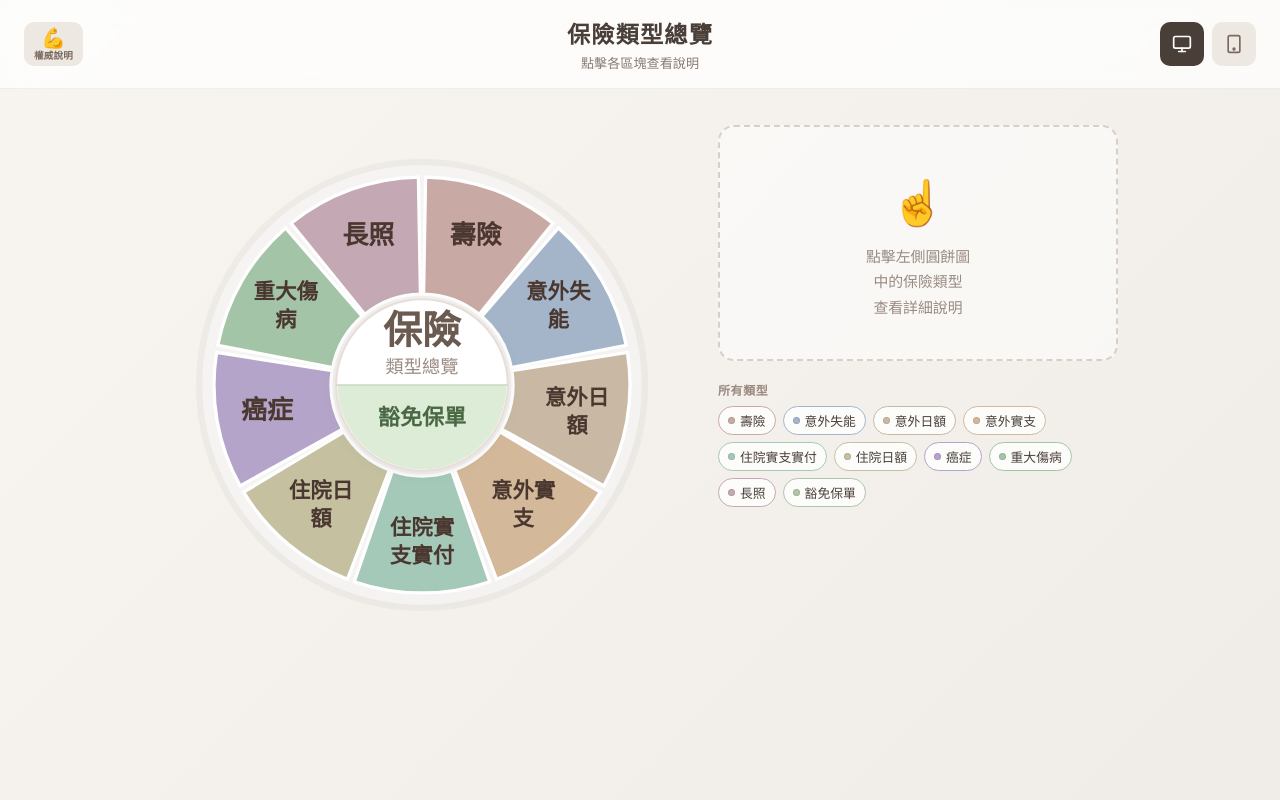
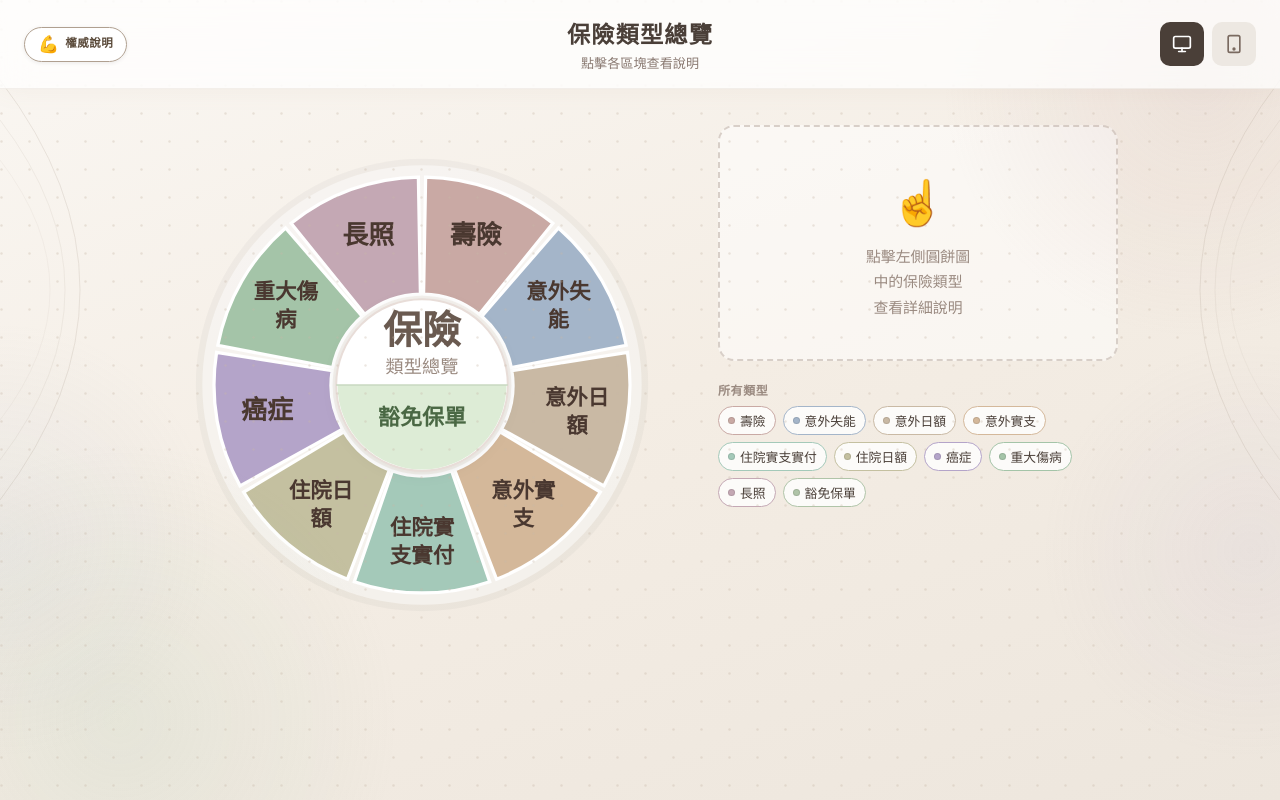
Before and after one commit to stratofin/insurence-pie, a React (Vite) app: page / in a window 1280 px wide. Built offline with nearby package versions, Linux system fonts and the light colour scheme.

Commit message:
Update App.jsx

```diff
--- a/src/App.jsx
+++ b/src/App.jsx
@@ -18,7 +18,7 @@ const insuranceData = [
   { id: 4, name: "住院實支實付", color: "#A4C9B9", icon: "💊", subtitle: "多花多賠・限額內實報實銷",        description: "花多少賠多少（限額內給付收據）。\n重要性：二代健保自費項目增加、民眾荷包失血、只要額度夠醫生放心治療。" },
   { id: 5, name: "住院日額",     color: "#C4C0A0", icon: "📋", subtitle: "多花多賠・病房手術療養",          description: "定額給付住院天數（診斷證明書）。\n重要性：病房費、薪資損失、看護費、交通費營養品、減少家人負擔。" },
   { id: 6, name: "癌症",         color: "#B4A4C9", icon: "🎗", subtitle: "可選日額型・彈性給付",            description: "惡性腫瘤。\n重要性：昂貴標靶藥物費、治療過程長、影響工作收入、家人心情與經濟壓力大。" },
-  { id: 7, name: "重大傷病",     color: "#A4C4A8", icon: "❤️", subtitle: "少額・保額×住院日數",             description: "七項重大疾病（病很重、花很多、拖很久、死不了）。\n重要性：復健安養治療時間長、收入中斷、生活費看護費龐大。" },
+  { id: 7, name: "重大傷病",     color: "#A4C4A8", icon: "❤️", subtitle: "經確診後一筆給付",               description: "七項重大疾病（病很重、花很多、拖很久、死不了）。\n重要性：復健安養治療時間長、收入中斷、生活費看護費龐大。" },
   { id: 8, name: "長照",         color: "#C4A8B4", icon: "🌿", subtitle: "持續給付・長期條件每年／每月",    description: "長期失能無法自理（吃飯、如廁、移位等六項失能）。\n重要性：長期看護費昂貴、家人照護壓力龐大、生活品質嚴重受影響。" },
 ];
 
@@ -502,18 +502,65 @@ export default function InsuranceApp() {
   return (
     <div style={{
       minHeight: "100vh",
-      background: "linear-gradient(135deg, #f8f5f0 0%, #f0ede8 100%)",
+      background: "linear-gradient(160deg, #faf7f3 0%, #f4ede4 50%, #ede6dd 100%)",
       fontFamily: "'Noto Sans TC', 'PingFang TC', 'Microsoft JhengHei', sans-serif",
       display: "flex", flexDirection: "column", alignItems: "center",
+      position: "relative", overflow: "hidden",
     }}>
+
+      {/* ── 背景裝飾層 ── */}
+      {/* 光暈球：右上角玫瑰色 */}
+      <div style={{ position:"fixed", top:"-180px", right:"-180px", width:"520px", height:"520px",
+        borderRadius:"50%", background:"radial-gradient(circle, rgba(201,169,164,0.18) 0%, transparent 70%)",
+        pointerEvents:"none", zIndex:0 }} />
+      {/* 光暈球：左下角鼠尾草綠 */}
+      <div style={{ position:"fixed", bottom:"-200px", left:"-160px", width:"560px", height:"560px",
+        borderRadius:"50%", background:"radial-gradient(circle, rgba(164,196,168,0.16) 0%, transparent 70%)",
+        pointerEvents:"none", zIndex:0 }} />
+      {/* 光暈球：左上角淡藍 */}
+      <div style={{ position:"fixed", top:"40%", left:"-220px", width:"440px", height:"440px",
+        borderRadius:"50%", background:"radial-gradient(circle, rgba(164,181,201,0.12) 0%, transparent 70%)",
+        pointerEvents:"none", zIndex:0 }} />
+      {/* 光暈球：右下角薰衣草 */}
+      <div style={{ position:"fixed", bottom:"5%", right:"-180px", width:"420px", height:"420px",
+        borderRadius:"50%", background:"radial-gradient(circle, rgba(180,164,201,0.11) 0%, transparent 70%)",
+        pointerEvents:"none", zIndex:0 }} />
+      {/* 點陣圖案 SVG */}
+      <svg style={{ position:"fixed", inset:0, width:"100%", height:"100%", pointerEvents:"none", zIndex:0, opacity:0.35 }}
+        xmlns="http://www.w3.org/2000/svg">
+        <defs>
+          <pattern id="dots" x="0" y="0" width="28" height="28" patternUnits="userSpaceOnUse">
+            <circle cx="1.5" cy="1.5" r="1.2" fill="#c8b8a8" />
+          </pattern>
+        </defs>
+        <rect width="100%" height="100%" fill="url(#dots)" />
+      </svg>
+      {/* 右側細線裝飾弧 */}
+      <svg style={{ position:"fixed", top:"10%", right:0, width:"180px", height:"420px", pointerEvents:"none", zIndex:0, opacity:0.18 }}
+        viewBox="0 0 180 420" xmlns="http://www.w3.org/2000/svg">
+        <path d="M 180 0 Q 20 210 180 420" fill="none" stroke="#a09080" strokeWidth="1"/>
+        <path d="M 180 40 Q 50 210 180 380" fill="none" stroke="#a09080" strokeWidth="0.6"/>
+        <path d="M 180 80 Q 80 210 180 340" fill="none" stroke="#a09080" strokeWidth="0.4"/>
+      </svg>
+      {/* 左側細線裝飾弧 */}
+      <svg style={{ position:"fixed", top:"10%", left:0, width:"180px", height:"420px", pointerEvents:"none", zIndex:0, opacity:0.18 }}
+        viewBox="0 0 180 420" xmlns="http://www.w3.org/2000/svg">
+        <path d="M 0 0 Q 160 210 0 420" fill="none" stroke="#a09080" strokeWidth="1"/>
+        <path d="M 0 40 Q 130 210 0 380" fill="none" stroke="#a09080" strokeWidth="0.6"/>
+        <path d="M 0 80 Q 100 210 0 340" fill="none" stroke="#a09080" strokeWidth="0.4"/>
+      </svg>
+
       {/* Header */}
       <div style={{
         width: "100%", boxSizing: "border-box",
-        background: "rgba(255,255,255,0.75)",
-        backdropFilter: "blur(10px)",
-        borderBottom: "1px solid rgba(0,0,0,0.06)",
+        background: "rgba(255,255,255,0.72)",
+        backdropFilter: "blur(16px)",
+        WebkitBackdropFilter: "blur(16px)",
+        borderBottom: "1px solid rgba(180,160,140,0.15)",
+        boxShadow: "0 1px 24px rgba(160,130,100,0.07)",
         padding: "16px 24px",
         display: "flex", alignItems: "center", justifyContent: "space-between",
+        position: "relative", zIndex: 10,
       }}>
         {/* Left: Authority button */}
         <div style={{ width: "96px", display: "flex", justifyContent: "flex-start" }}>
@@ -521,17 +568,19 @@ export default function InsuranceApp() {
             onClick={() => setUseAuthority((v) => !v)}
             title={useAuthority ? "切換回自訂說明" : "載入權威重點整理"}
             style={{
-              display: "flex", flexDirection: "column", alignItems: "center", justifyContent: "center",
-              gap: "2px", padding: "6px 10px", borderRadius: "10px", border: "none",
-              background: useAuthority ? "#4a6844" : "#ede8e2",
-              color: useAuthority ? "white" : "#7a6a60",
-              cursor: "pointer", transition: "all 0.2s",
-              fontSize: "20px", lineHeight: 1,
+              display: "flex", flexDirection: "row", alignItems: "center", justifyContent: "center",
+              gap: "6px", padding: "8px 13px", borderRadius: "20px",
+              border: useAuthority ? "1.5px solid #3a5634" : "1.5px solid #b0a090",
+              background: useAuthority ? "#4a6844" : "rgba(255,255,255,0.85)",
+              color: useAuthority ? "white" : "#5a4a3a",
+              cursor: "pointer", transition: "all 0.22s",
+              fontSize: "17px", lineHeight: 1,
+              boxShadow: useAuthority ? "0 2px 10px rgba(74,104,68,0.25)" : "0 1px 4px rgba(0,0,0,0.08)",
             }}
           >
-            <span>💪</span>
-            <span style={{ fontSize: "0.6rem", fontWeight: 600, letterSpacing: "0.02em", marginTop: "1px" }}>
-              {useAuthority ? "權威ON" : "權威說明"}
+            <span style={{ fontSize: "17px" }}>💪</span>
+            <span style={{ fontSize: "0.72rem", fontWeight: 700, letterSpacing: "0.04em", whiteSpace: "nowrap" }}>
+              {useAuthority ? "權威 ON" : "權威說明"}
             </span>
           </button>
         </div>
```
